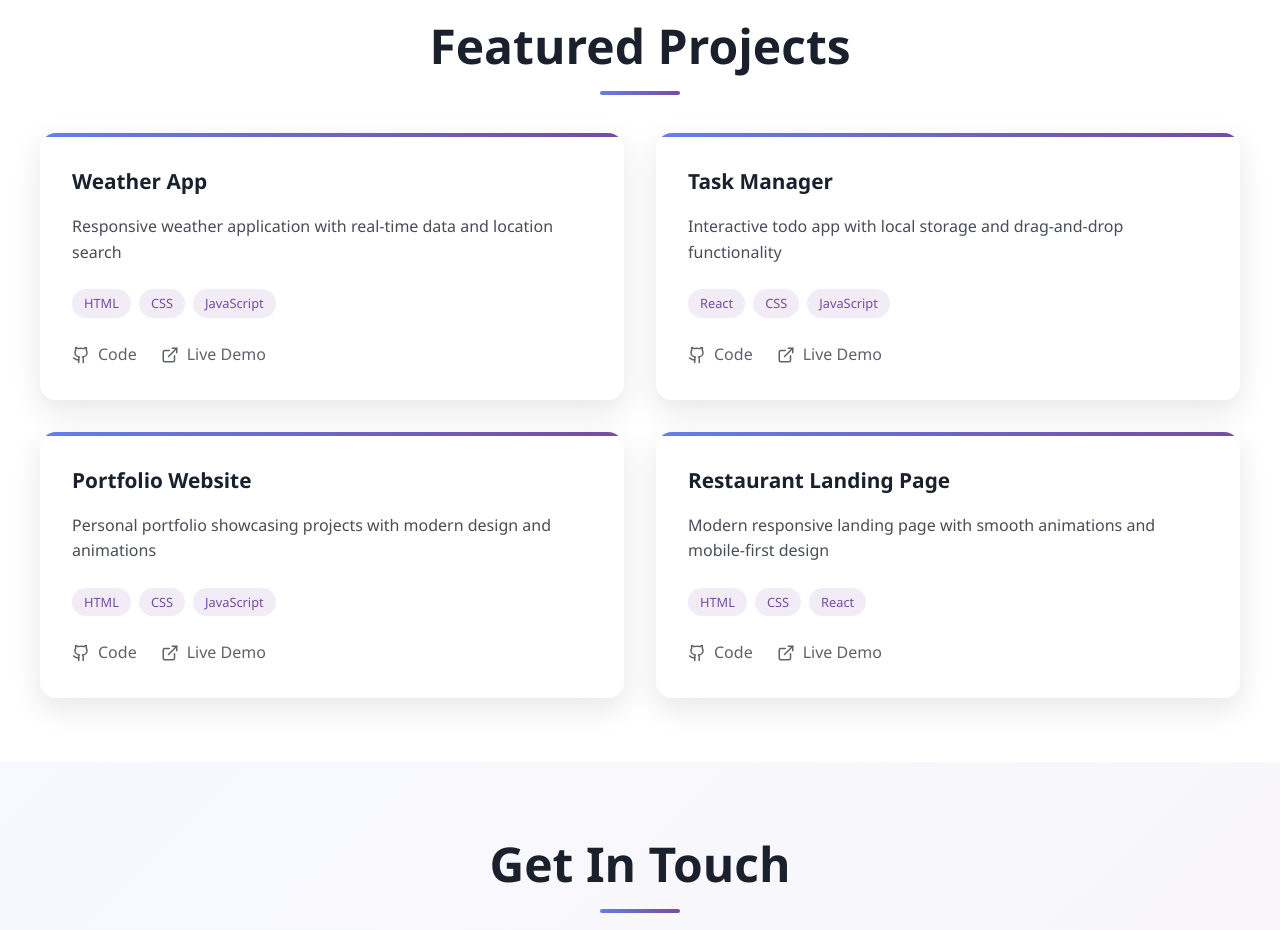
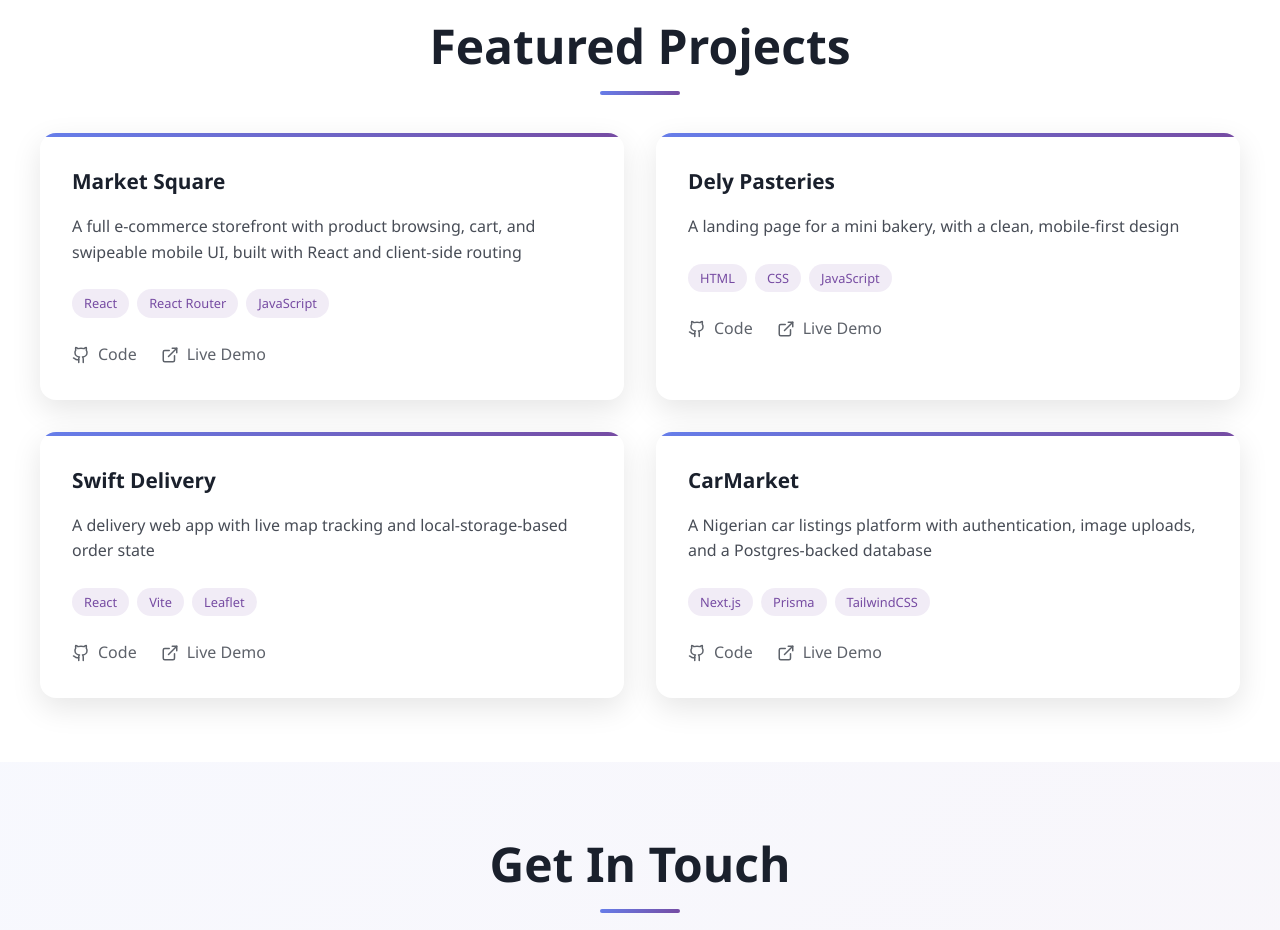
Before and after one commit to Osaroekaa/my-portfolio, a React (Create React App) app: page / in a window 1280 px wide. Shown: the part 1140-2070 px from the top of the page. Built offline with nearby package versions, Linux system fonts and the light colour scheme.

Commit message:
Update portfolio projects and dev script
Refresh featured project links and descriptions, and add the dev npm script.

```diff
--- a/package.json
+++ b/package.json
@@ -12,6 +12,7 @@
   },
   "scripts": {
     "start": "react-scripts start",
+    "dev": "react-scripts start",
     "build": "react-scripts build",
     "predeploy": "npm run build",
     "deploy": "gh-pages -d build",
--- a/src/Portfilio.jsx
+++ b/src/Portfilio.jsx
@@ -6,35 +6,35 @@
   const [mobileMenuOpen, setMobileMenuOpen] = useState(false);
   const [scrollY, setScrollY] = useState(0);
 
-  // Sample projects data - easily customizable
+  // Featured projects
   const projects = [
     {
-      name: "Weather App",
-      description: "Responsive weather application with real-time data and location search",
-      githubLink: "https://github.com/yourusername/weather-app",
-      liveLink: "https://your-weather-app.com",
+      name: "Market Square",
+      description: "A full e-commerce storefront with product browsing, cart, and swipeable mobile UI, built with React and client-side routing",
+      githubLink: "https://github.com/Osaroekaa/E-commerce-website",
+      liveLink: "https://marketsquarecloneio.vercel.app/",
+      tags: ["React", "React Router", "JavaScript"]
+    },
+    {
+      name: "Dely Pasteries",
+      description: "A landing page for a mini bakery, with a clean, mobile-first design",
+      githubLink: "https://github.com/Osaroekaa/delypasteries",
+      liveLink: "https://delypasteries.vercel.app/",
       tags: ["HTML", "CSS", "JavaScript"]
     },
     {
-      name: "Task Manager",
-      description: "Interactive todo app with local storage and drag-and-drop functionality",
-      githubLink: "https://github.com/yourusername/task-manager",
-      liveLink: "https://your-task-manager.com",
-      tags: ["React", "CSS", "JavaScript"]
+      name: "Swift Delivery",
+      description: "A delivery web app with live map tracking and local-storage-based order state",
+      githubLink: "https://github.com/Osaroekaa/SwiftDelivery",
+      liveLink: "https://luminous-licorice-0f04d1.netlify.app/",
+      tags: ["React", "Vite", "Leaflet"]
     },
     {
-      name: "Portfolio Website",
-      description: "Personal portfolio showcasing projects with modern design and animations",
-      githubLink: "https://github.com/yourusername/portfolio",
-      liveLink: "https://your-portfolio.com",
-      tags: ["HTML", "CSS", "JavaScript"]
-    },
-    {
-      name: "Restaurant Landing Page",
-      description: "Modern responsive landing page with smooth animations and mobile-first design",
-      githubLink: "https://github.com/yourusername/restaurant-landing",
-      liveLink: "https://your-restaurant-site.com",
-      tags: ["HTML", "CSS", "React"]
+      name: "CarMarket",
+      description: "A Nigerian car listings platform with authentication, image uploads, and a Postgres-backed database",
+      githubLink: "https://github.com/Osaroekaa/CarMarket",
+      liveLink: "https://car-market-murex.vercel.app/",
+      tags: ["Next.js", "Prisma", "TailwindCSS"]
     }
   ];
 
@@ -774,7 +774,7 @@
 
             <div className="social-links">
               <a
-                href="mailto:osaroekaasampson.com"
+                  href="mailto:your.email@example.com"
                 target="_blank"
                 rel="noopener noreferrer"
                 className="social-link"
@@ -783,7 +783,7 @@
                 Email
               </a>
               <a
-                href="https://linkedin.com/in/yourprofile"
+                href="https://linkedin.com/in/Osaroekaasampson@gmail.com"
                 target="_blank"
                 rel="noopener noreferrer"
                 className="social-link"
@@ -792,7 +792,7 @@
                 LinkedIn
               </a>
               <a
-                href="https://twitter.com/@Osaroekaa001"
+                  href="https://twitter.com/@walker_edg47897"
                 target="_blank"
                 rel="noopener noreferrer"
                 className="social-link"
```
